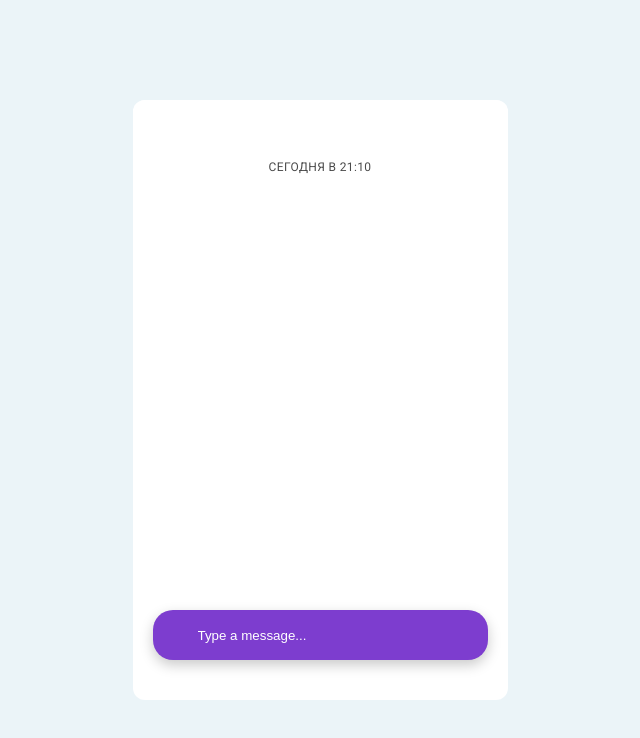
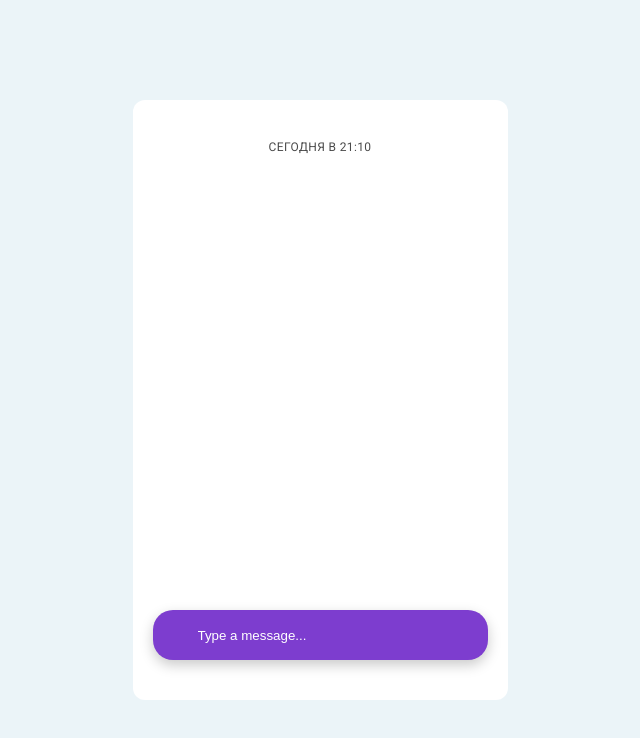
Before and after one commit to PavelDeny/Simple-Chat, a plain HTML site: page index.html in a window 1280 px wide. Shown: the whole page, without its empty margins (320-960 px from the left). Drawn offline with Linux system fonts and the light colour scheme.

Commit message:
Add files via upload

```diff
--- a/css/style.css
+++ b/css/style.css
@@ -30,54 +30,37 @@ body {
    align-items: center;
    justify-content: center;
    height: 100%;
+
 }
 
 .chat-block {
-   position: relative;
-   width: 100%;
-   max-width: 375px;
+   background: #fff;
+   height: 600px;
+   width: 375px;
+
+   border-radius: 12px;
    padding: 40px 20px;
-   height: 600px;
+}
+
+.container,
+.bg-chat,
+.chat {
+   height: 100%;
+}
+
+.chat {
    display: flex;
    flex-direction: column;
-   justify-content: end;
-   background: #fff;
-   border-radius: 12px;
+   justify-content: space-between;
+}
 
+.messages {
+   overflow-y: auto;
+   margin-bottom: 15px;
 
 }
 
-.chat__head {
-   position: absolute;
-   width: 100%;
-   top: 0;
-   left: 0;
-   height: 50px;
-   z-index: 2;
-   font-weight: 500;
-   font-size: 16px;
-   line-height: 19px;
-   text-align: center;
-   letter-spacing: 0.02em;
-   text-transform: capitalize;
-   background-color: #fff;
-   border-radius: 12px;
-   display: flex;
-   align-items: center;
-   justify-content: center;
-}
 
-.messages {
-   display: flex;
-   flex-direction: column;
-   overflow-y: auto;
-   height: 450px;
-   width: 100%;
-   background-color: white;
-   padding: 15px;
-   margin-bottom: 15px;
-   border-radius: 10px;
-}
 
 
 /*---------------- Поле ввода сообщений ---------------*/
@@ -243,3 +226,15 @@ body {
 }
 
 /*---------------------------------------------------*/
+
+@media (max-width:425px) {
+
+   .chat-block {
+      background: #fff;
+      height: 100%;
+      width: 100%;
+
+      border-radius: 0;
+      padding: 40px 20px;
+   }
+}
```
